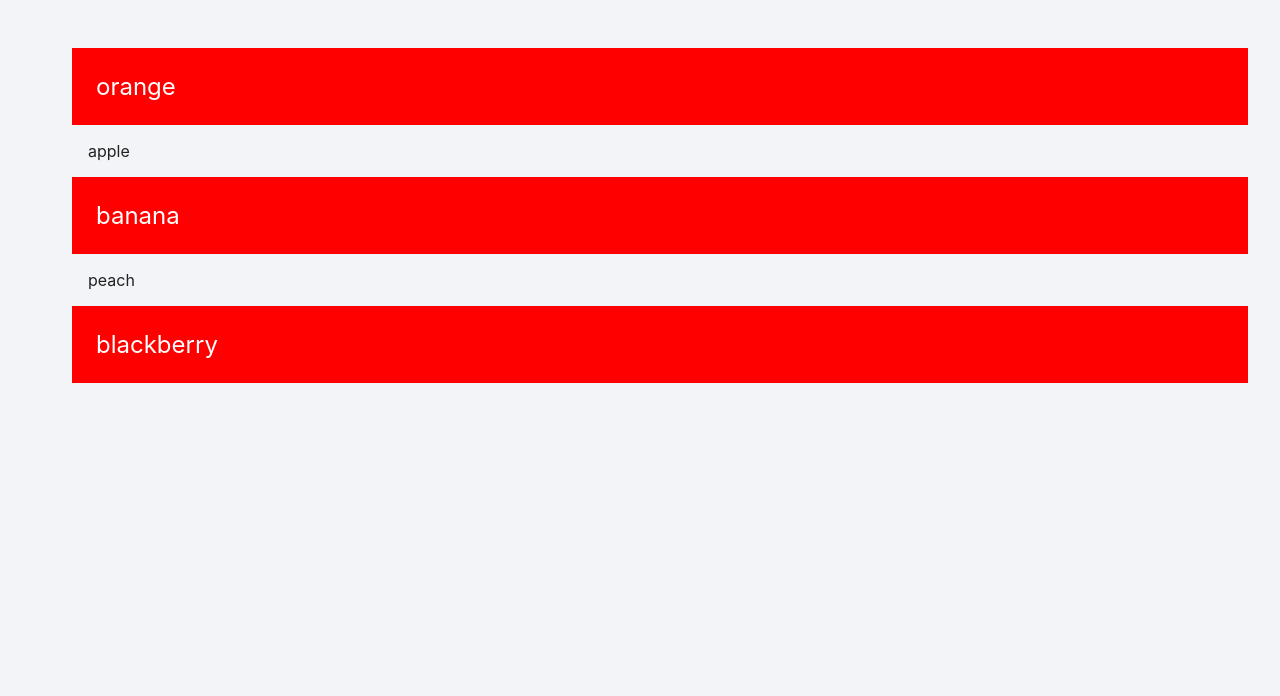
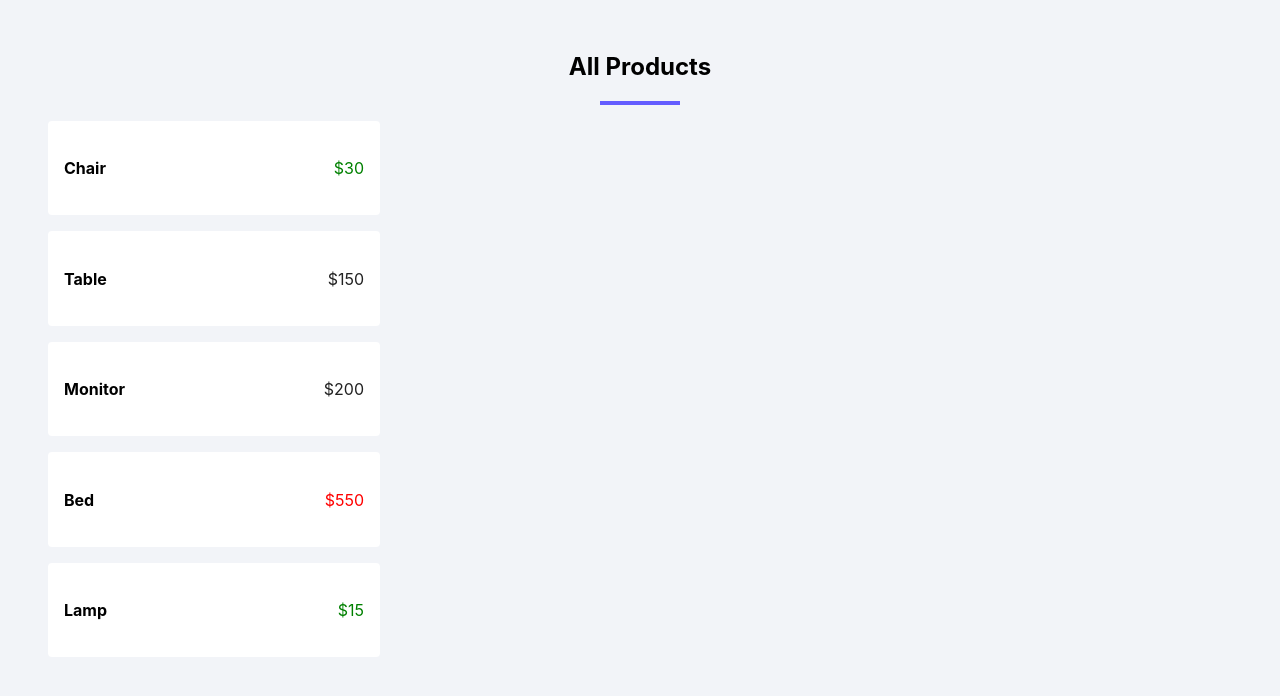
Before and after one commit to AJFree458/react-styled-components-course, a React (Create React App) app: page / in a window 1280 px wide. Shown: the top 696 px of the page. Built offline with nearby package versions, Linux system fonts and the light colour scheme.

Commit message:
More complex props

```diff
--- a/src/App.js
+++ b/src/App.js
@@ -5,12 +5,13 @@
 // import Card from "./components/Card";
 // import Loading from "./components/Loading";
 // import Form from "./components/Form";
-import List from "./components/List";
+// import List from "./components/List";
+import Products from "./components/Products";
 
 function App() {
   return (
     <div style={{ padding: "2rem" }}>
-      <List />
+      <Products />
     </div>
   );
 }
--- a/src/components/ComplexTitle.js
+++ b/src/components/ComplexTitle.js
@@ -6,7 +6,7 @@
     <Wrapper>
       <h1>{title}</h1>
       <div className="underline"></div>
-      <div className="box"></div>
+      {/* <div className="box"></div> */}
     </Wrapper>
   );
 };
@@ -19,7 +19,7 @@
   .underline {
     width: 5rem;
     height: 0.25rem;
-    background: var(--primary-color);
+    background: var(--primary);
     margin: 0 auto;
   }
   .title {
--- /dev/null
+++ b/src/components/Product.js
@@ -0,0 +1,34 @@
+import React from "react";
+import styled /* { css } */ from "styled-components";
+
+const Product = ({ name, price }) => {
+  return (
+    <Wrapper price={price}>
+      <h4>{name}</h4>
+      <p>${price}</p>
+    </Wrapper>
+  );
+};
+
+const Wrapper = styled.article`
+  width: 300px;
+  background: #fff;
+  padding: 1rem;
+  border-radius: 0.25rem;
+  margin: 1rem;
+  display: flex;
+  justify-content: space-between;
+  align-items: center;
+  h4 {
+    text-transform: capitalize;
+  }
+  p {
+    color: ${({ price }) => {
+      if (price < 100) return "green";
+      if (price > 500) return "red";
+      return "#222";
+    }};
+  }
+`;
+
+export default Product;
--- /dev/null
+++ b/src/components/Products.js
@@ -0,0 +1,25 @@
+import React from "react";
+// import styled, { css } from "styled-components";
+import Title from "./ComplexTitle";
+import Product from "./Product";
+
+const products = [
+  { id: 1, name: "chair", price: 30 },
+  { id: 2, name: "table", price: 150 },
+  { id: 3, name: "monitor", price: 200 },
+  { id: 4, name: "bed", price: 550 },
+  { id: 5, name: "lamp", price: 15 },
+];
+
+const Products = () => {
+  return (
+    <section>
+      <Title title="all products" />
+      {products.map(product => {
+        return <Product {...product} key={product.id} />;
+      })}
+    </section>
+  );
+};
+
+export default Products;
```
